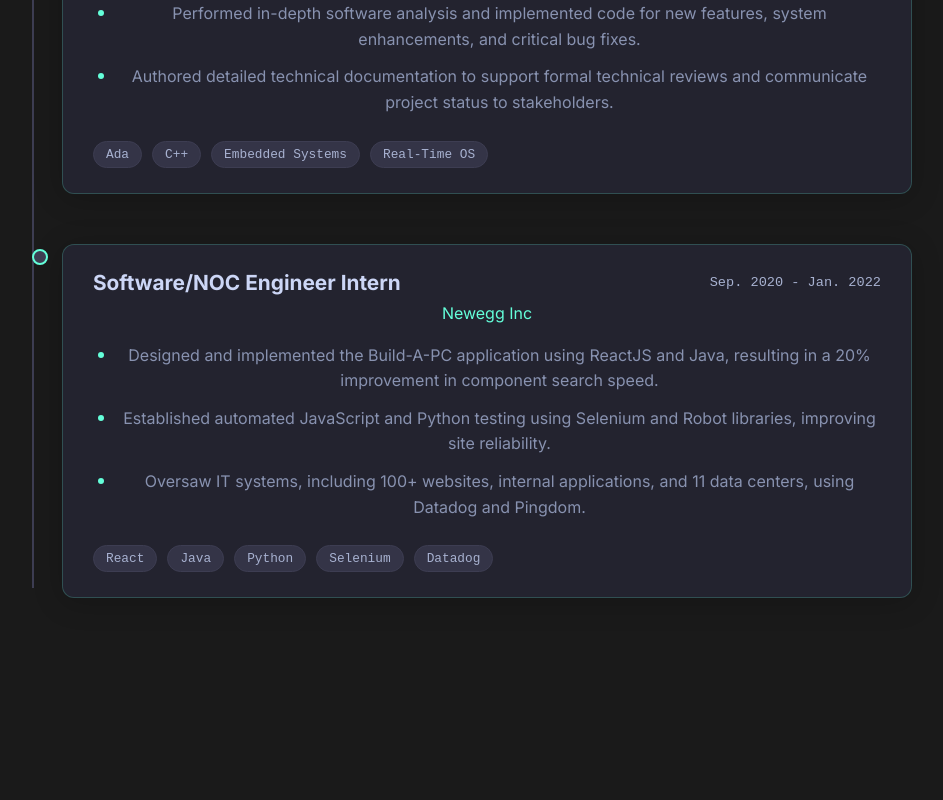
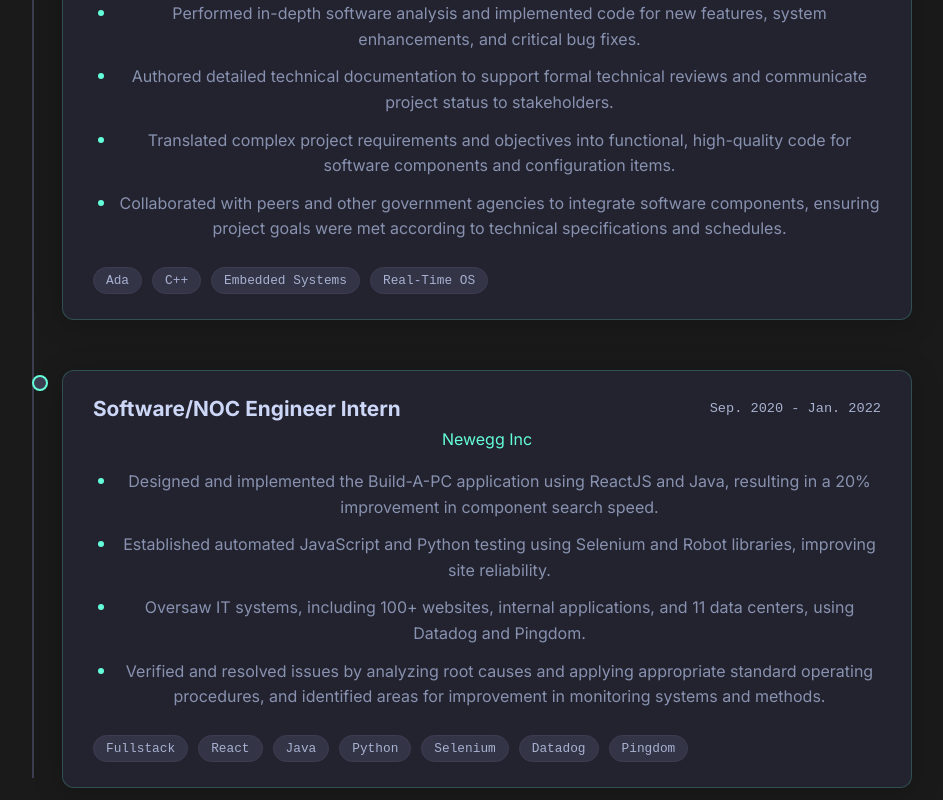
Before and after one commit to tyronemt/personal_portfolio, a React (Create React App) app in the folder my-portfolio/: page / in a window 1280 px wide. Shown: the part 2560-3360 px from the top of the page, without its empty margins (178-1121 px from the left). Built offline with nearby package versions, Linux system fonts and the light colour scheme.

Commit message:
added more to experience

```diff
--- a/my-portfolio/src/components/Experience.js
+++ b/my-portfolio/src/components/Experience.js
@@ -11,6 +11,8 @@
       'Developed, tested, and maintained real-time embedded software for the M109A7 Paladin artillery system.',
       'Performed in-depth software analysis and implemented code for new features, system enhancements, and critical bug fixes.',
       'Authored detailed technical documentation to support formal technical reviews and communicate project status to stakeholders.',
+      'Translated complex project requirements and objectives into functional, high-quality code for software components and configuration items.',
+      'Collaborated with peers and other government agencies to integrate software components, ensuring project goals were met according to technical specifications and schedules.',
     ],
     tags: ['Ada', 'C++', 'Embedded Systems', 'Real-Time OS'],
   },
@@ -22,8 +24,9 @@
       'Designed and implemented the Build-A-PC application using ReactJS and Java, resulting in a 20% improvement in component search speed.',
       'Established automated JavaScript and Python testing using Selenium and Robot libraries, improving site reliability.',
       'Oversaw IT systems, including 100+ websites, internal applications, and 11 data centers, using Datadog and Pingdom.',
+      'Verified and resolved issues by analyzing root causes and applying appropriate standard operating procedures, and identified areas for improvement in monitoring systems and methods.',
     ],
-    tags: ['React', 'Java', 'Python', 'Selenium', 'Datadog'],
+    tags: ['Fullstack', 'React', 'Java', 'Python', 'Selenium', 'Datadog','Pingdom'],
   },
 ];
 
```
Also changed, not shown: 1 other file (tests, documents, lock files or other folders).
